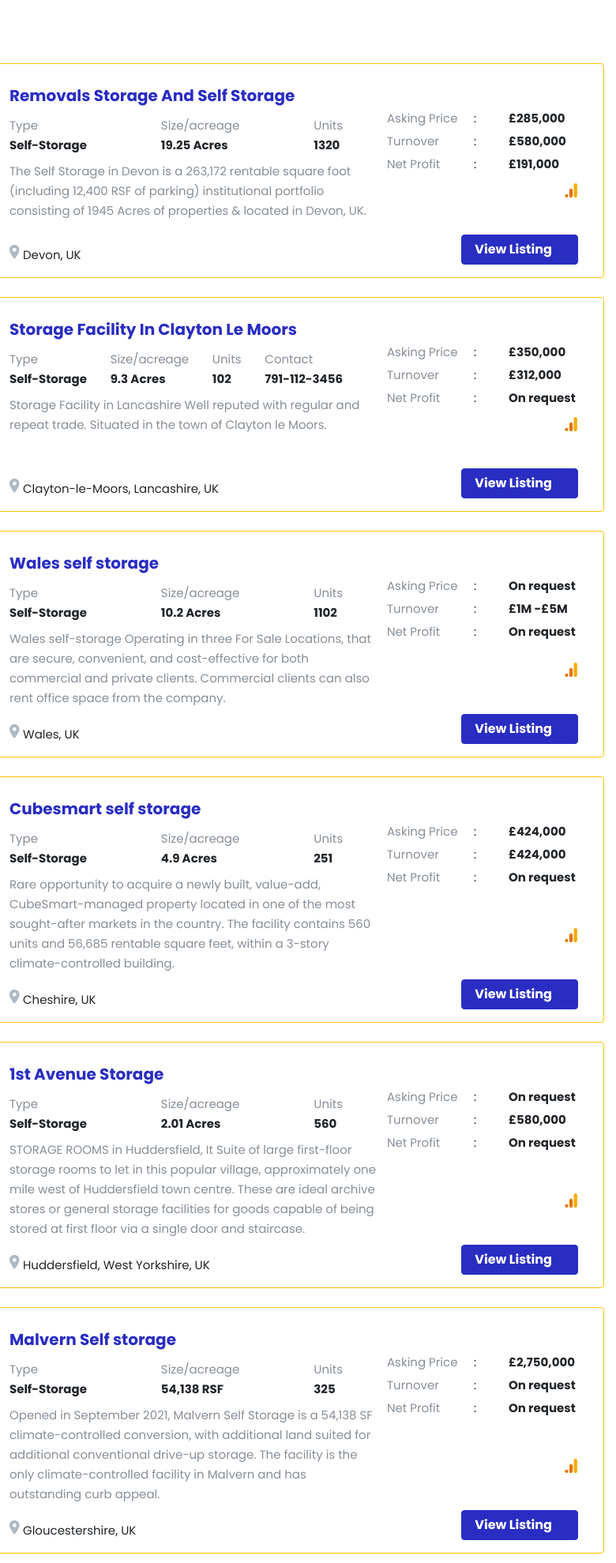
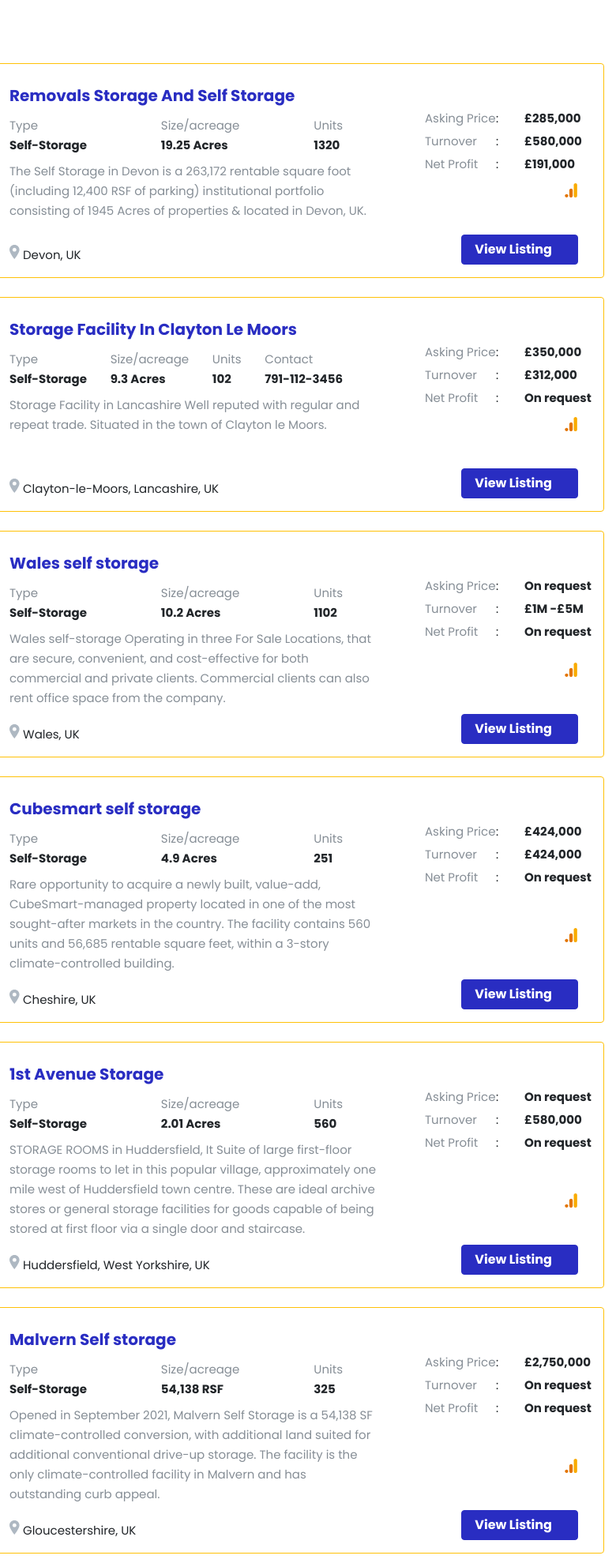
Before and after one commit to KalidasRaja/Listing-Price-Proposal, a plain HTML site: page index.html in a window 1280 px wide. Shown: the part 140-2119 px from the top of the page at 79% size, 500-1280 px from the left. Drawn offline with nearby package versions, Linux system fonts and the light colour scheme.

Commit message:
Update index.html

```diff
--- a/index.html
+++ b/index.html
@@ -1500,7 +1500,7 @@
                                         <p class="card-text text-muted mt-2">The Self Storage in Devon is a 263,172 rentable square foot (including 12,400 RSF of parking) institutional portfolio consisting of 1945 Acres of properties & located in Devon, UK.</p>
                                     </div>
                                     <div class="col-lg-4 d-none d-lg-flex flex-column justify-content-between py-lg-4 px-2 ">
-                                      <div class="">
+                                      <div class="ml-5">
                                         <div class="my-1">
                                           <div class="text-nowrap_">
                                             <div class="row">
@@ -1670,7 +1670,7 @@
                                       <p class="card-text text-muted mt-2">Storage Facility in Lancashire Well reputed with regular and repeat trade. Situated in the town of Clayton le Moors.</p>
                                   </div>
                                   <div class="col-lg-4 d-none d-lg-flex flex-column justify-content-between py-lg-4 px-2 ">
-                                    <div class="">
+                                    <div class="ml-5">
                                       <div class="my-1">
                                         <div class="text-nowrap_">
                                           <div class="row">
@@ -1834,7 +1834,7 @@
                                       <p class="card-text text-muted mt-2">Wales self-storage Operating in three For Sale Locations, that are secure, convenient, and cost-effective for both commercial and private clients. Commercial clients can also rent office space from the company.</p>
                                   </div>
                                   <div class="col-lg-4 d-none d-lg-flex flex-column justify-content-between py-lg-4 px-2 ">
-                                    <div class="">
+                                    <div class="ml-5">
                                       <div class="my-1">
                                         <div class="text-nowrap_">
                                           <div class="row">
@@ -1998,7 +1998,7 @@
                                       <p class="card-text text-muted mt-2">Rare opportunity to acquire a newly built, value-add, CubeSmart-managed property located in one of the most sought-after markets in the country. The facility contains 560 units and 56,685 rentable square feet, within a 3-story climate-controlled building.</p>
                                   </div>
                                   <div class="col-lg-4 d-none d-lg-flex flex-column justify-content-between py-lg-4 px-2">
-                                    <div class="">
+                                    <div class="ml-5">
                                       <div class="my-1">
                                         <div class="text-nowrap_">
                                           <div class="row">
@@ -2162,7 +2162,7 @@
                                       <p class="card-text text-muted mt-2">STORAGE ROOMS in Huddersfield, It Suite of large first-floor storage rooms to let in this popular village, approximately one mile west of Huddersfield town centre. These are ideal archive stores or general storage facilities for goods capable of being stored at first floor via a single door and staircase.</p>
                                   </div>
                                   <div class="col-lg-4 d-none d-lg-flex flex-column justify-content-between py-lg-4 px-2">
-                                    <div class="">
+                                    <div class="ml-5">
                                       <div class="my-1">
                                         <div class="text-nowrap_">
                                           <div class="row">
@@ -2324,7 +2324,7 @@
                                       <p class="card-text text-muted mt-2">Opened in September 2021, Malvern Self Storage is a 54,138 SF climate-controlled conversion, with additional land suited for additional conventional drive-up storage. The facility is the only climate-controlled facility in Malvern and has outstanding curb appeal.</p>
                                   </div>
                                   <div class="col-lg-4 d-none d-lg-flex flex-column justify-content-between py-lg-4 px-2 ">
-                                        <div class="">
+                                        <div class="ml-5">
                                           <div class="my-1">
                                             <div class="text-nowrap_">
                                               <div class="row">
@@ -2489,7 +2489,7 @@
 
                                   </div>
                                   <div class="col-lg-4 d-none d-lg-flex flex-column justify-content-between py-lg-4 px-2 ">
-                                    <div class="">
+                                    <div class="ml-5">
                                       <div class="my-1">
                                         <div class="text-nowrap_">
                                           <div class="row">
```
